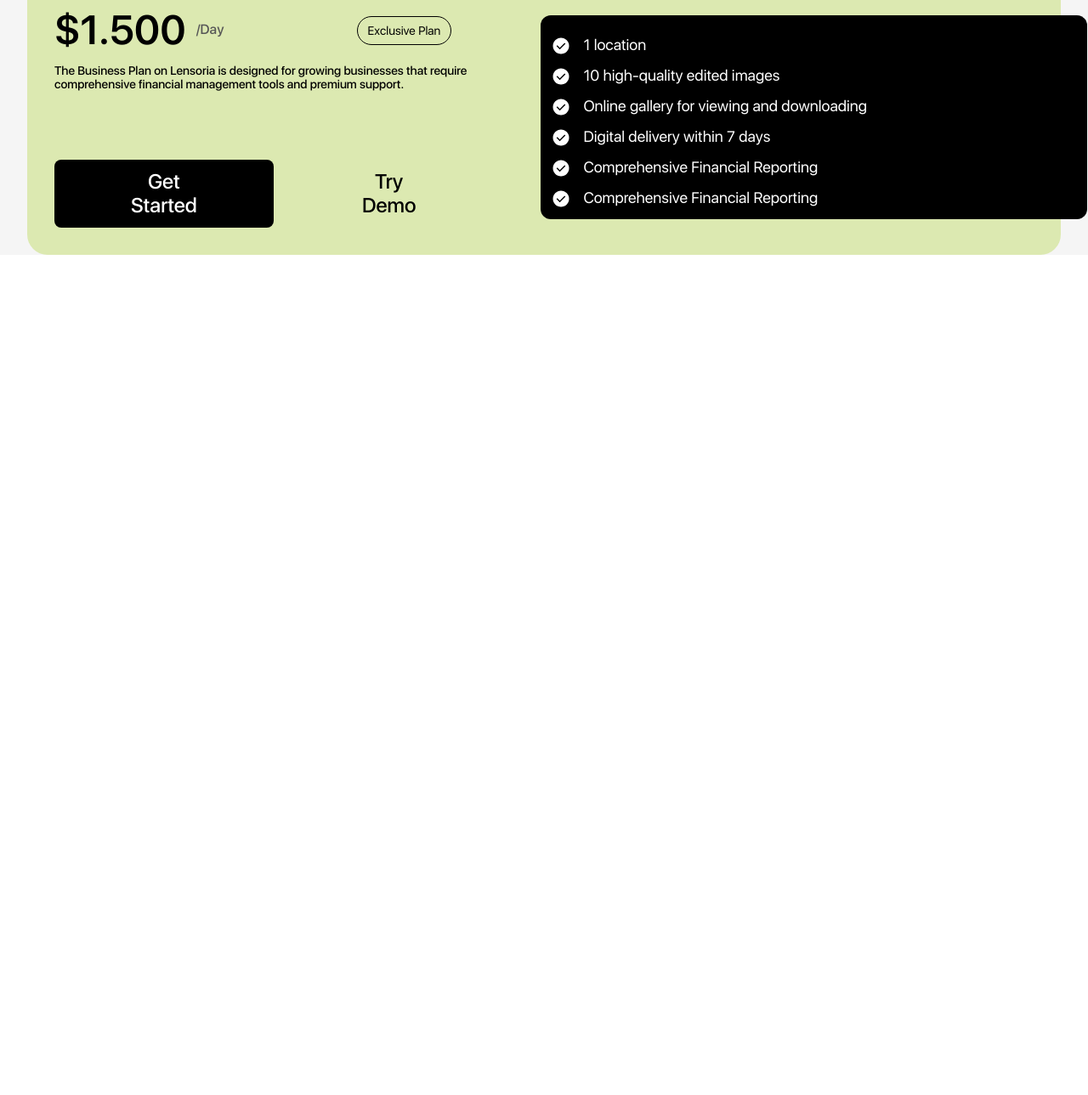
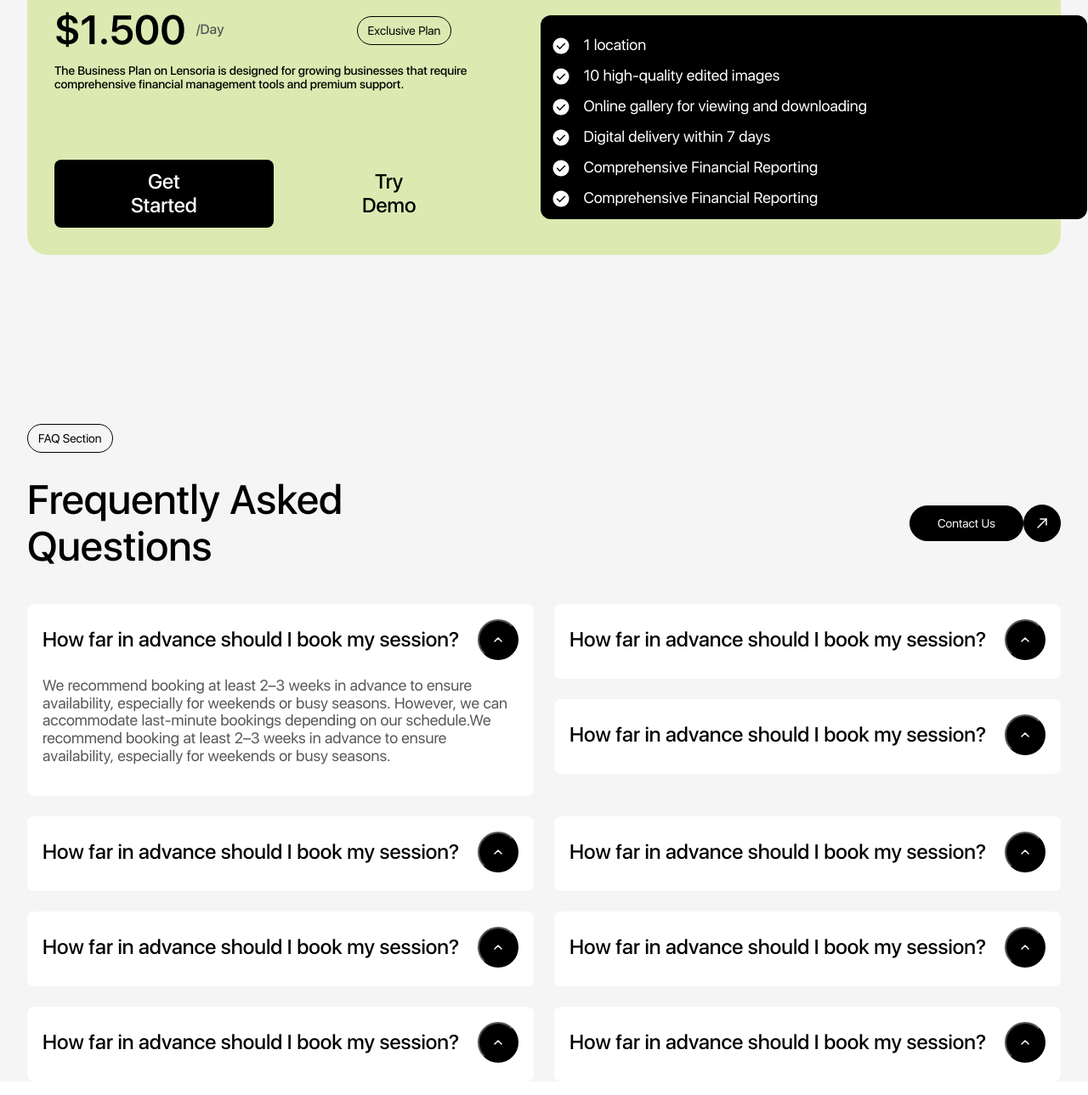
Before and after one commit to Mihail4531/Magazine-main, a plain HTML site: page index.html in a window 1280 px wide. Shown: the part 8028-9317 px from the top of the page at 85% size. Before the commit the page ends 8328 px from the top, so only its background shows below. Drawn offline with nearby package versions, Linux system fonts and the light colour scheme.

Commit message:
section faq

```diff
--- a/assets/scss/_components.scss
+++ b/assets/scss/_components.scss
@@ -12,3 +12,4 @@
 @import "./components/card";
 @import "./components/inside";
 @import "./components/price";
+@import "./components/faq";
--- /dev/null
+++ b/assets/scss/components/_faq.scss
@@ -0,0 +1,77 @@
+.faq{
+    width: 100%;
+    background-color: #F5F5F5;
+    padding-top: 139px;
+    &__subtitle{
+        margin-bottom: 28px;
+        margin-top: 0;
+    }
+    &__title{
+        max-width: 390px;
+        margin: 0;
+        padding: 0;
+font-weight: 500;
+font-size: 48px;
+
+    }
+    &__block{
+        display: flex;
+        justify-content: space-between;
+        align-items: center;
+    }
+    &__contact{
+        display: flex;
+        align-items: center;
+    }
+    &__list{
+        margin-top: 40px;
+        padding: 0;
+        display: grid;
+        grid-template-columns: repeat(2,1fr);
+        gap: 24px;
+        &-two{
+            display: flex;
+            flex-direction: column;
+            gap: 24px;
+        }
+        &-btn{
+            display: inline-block;
+            background-color: black;
+            border-radius: 50%;
+            width: 48px;
+            height: 48px;
+            cursor: pointer;
+            display: flex;
+            align-items: center;
+            justify-content: center;
+        }
+        &-text{
+         color: #575757;
+font-weight: 400;
+font-size: 18px;
+
+        }
+        &-title{
+           margin: 0;
+           padding: 0;
+font-weight: 500;
+font-size: 24px;
+
+        }
+        &-item{
+            max-width: 676px;
+            background-color: white;
+            padding: 18px;
+            border-radius: 8px;
+            &--active{
+                max-height: 88px;
+            }
+        }
+        &-block{
+            display: flex;
+            align-items: center;
+            justify-content: space-between;
+            margin-bottom: 20px;
+        }
+    }
+}
--- a/assets/scss/components/_price.scss
+++ b/assets/scss/components/_price.scss
@@ -2,6 +2,7 @@
     width: 100%;
     background-color: #F5F5F5;
     padding-top: 60px;
+    padding-bottom: 60px;
     &__block{
         display: flex;
         flex-direction: column;
--- a/index.html
+++ b/index.html
@@ -665,6 +665,100 @@
           </div>
         </div>
       </section>
+      <section class="main__section faq">
+        <div class="container faq__container">
+          <p class="faq__subtitle subtitle">FAQ  Section</p>
+          <div class="faq__block">
+            <h2 class="faq__title">Frequently Asked
+              Questions</h2>
+              <div class="faq__contact">
+                <button class="faq__contact-btn button button--secondary">
+                  Contact Us
+                </button>
+                <button class="faq__contact-btn arrow arrow--secondary">
+                  <img src="/assets/public/img/arrow-white.svg" alt="" class="faq__contact-img">
+                </button>
+              </div>
+          </div>
+        <ul class="faq__list">
+          <li class="faq__list-item ">
+            <div class="faq__list-block">
+            <h2 class="faq__list-title">How far in advance should I book my session?</h2>
+            <button class="faq__list-btn"><svg width="10" height="6" viewBox="0 0 10 6" fill="none" xmlns="http://www.w3.org/2000/svg">
+              <path d="M9 5L5 1L1 5" stroke="white" stroke-width="1.5" stroke-linecap="round" stroke-linejoin="round" />
+            </svg></button>
+          </div>
+          <p class="faq__list-text">We recommend booking at least 2–3 weeks in advance to ensure availability, especially for weekends or busy seasons. However, we can accommodate last-minute bookings depending on our schedule.We recommend booking at least 2–3 weeks in advance to ensure availability, especially for weekends or busy seasons. </p>
+          </li>
+          <div class="faq__list-two">
+          <li class="faq__list-item faq__list-item--active ">
+            <div class="faq__list-block">
+            <h2 class="faq__list-title">How far in advance should I book my session?</h2>
+            <button class="faq__list-btn"><svg width="10" height="6" viewBox="0 0 10 6" fill="none" xmlns="http://www.w3.org/2000/svg">
+              <path d="M9 5L5 1L1 5" stroke="white" stroke-width="1.5" stroke-linecap="round" stroke-linejoin="round" />
+            </svg></button>
+          </div>
+          </li>
+          <li class="faq__list-item faq__list-item--active ">
+            <div class="faq__list-block">
+            <h2 class="faq__list-title">How far in advance should I book my session?</h2>
+            <button class="faq__list-btn"><svg width="10" height="6" viewBox="0 0 10 6" fill="none" xmlns="http://www.w3.org/2000/svg">
+              <path d="M9 5L5 1L1 5" stroke="white" stroke-width="1.5" stroke-linecap="round" stroke-linejoin="round" />
+            </svg></button>
+          </div>
+          </li>
+        </div>
+        <li class="faq__list-item faq__list-item--active ">
+          <div class="faq__list-block">
+          <h2 class="faq__list-title">How far in advance should I book my session?</h2>
+          <button class="faq__list-btn"><svg width="10" height="6" viewBox="0 0 10 6" fill="none" xmlns="http://www.w3.org/2000/svg">
+            <path d="M9 5L5 1L1 5" stroke="white" stroke-width="1.5" stroke-linecap="round" stroke-linejoin="round" />
+          </svg></button>
+        </div>
+        </li>
+        <li class="faq__list-item faq__list-item--active ">
+          <div class="faq__list-block">
+          <h2 class="faq__list-title">How far in advance should I book my session?</h2>
+          <button class="faq__list-btn"><svg width="10" height="6" viewBox="0 0 10 6" fill="none" xmlns="http://www.w3.org/2000/svg">
+            <path d="M9 5L5 1L1 5" stroke="white" stroke-width="1.5" stroke-linecap="round" stroke-linejoin="round" />
+          </svg></button>
+        </div>
+        </li>
+        <li class="faq__list-item faq__list-item--active ">
+          <div class="faq__list-block">
+          <h2 class="faq__list-title">How far in advance should I book my session?</h2>
+          <button class="faq__list-btn"><svg width="10" height="6" viewBox="0 0 10 6" fill="none" xmlns="http://www.w3.org/2000/svg">
+            <path d="M9 5L5 1L1 5" stroke="white" stroke-width="1.5" stroke-linecap="round" stroke-linejoin="round" />
+          </svg></button>
+        </div>
+        </li>
+        <li class="faq__list-item faq__list-item--active ">
+          <div class="faq__list-block">
+          <h2 class="faq__list-title">How far in advance should I book my session?</h2>
+          <button class="faq__list-btn"><svg width="10" height="6" viewBox="0 0 10 6" fill="none" xmlns="http://www.w3.org/2000/svg">
+            <path d="M9 5L5 1L1 5" stroke="white" stroke-width="1.5" stroke-linecap="round" stroke-linejoin="round" />
+          </svg></button>
+        </div>
+        </li>
+        <li class="faq__list-item faq__list-item--active ">
+          <div class="faq__list-block">
+          <h2 class="faq__list-title">How far in advance should I book my session?</h2>
+          <button class="faq__list-btn"><svg width="10" height="6" viewBox="0 0 10 6" fill="none" xmlns="http://www.w3.org/2000/svg">
+            <path d="M9 5L5 1L1 5" stroke="white" stroke-width="1.5" stroke-linecap="round" stroke-linejoin="round" />
+          </svg></button>
+        </div>
+        </li>
+        <li class="faq__list-item faq__list-item--active ">
+          <div class="faq__list-block">
+          <h2 class="faq__list-title">How far in advance should I book my session?</h2>
+          <button class="faq__list-btn"><svg width="10" height="6" viewBox="0 0 10 6" fill="none" xmlns="http://www.w3.org/2000/svg">
+            <path d="M9 5L5 1L1 5" stroke="white" stroke-width="1.5" stroke-linecap="round" stroke-linejoin="round" />
+          </svg></button>
+        </div>
+        </li>
+        </ul>
+        </div>
+      </section>
   </div>
   </main>
   <footer class="application__footer footer">
```
Also changed, not shown: assets/style/main-style.min.css, 1 other file.
